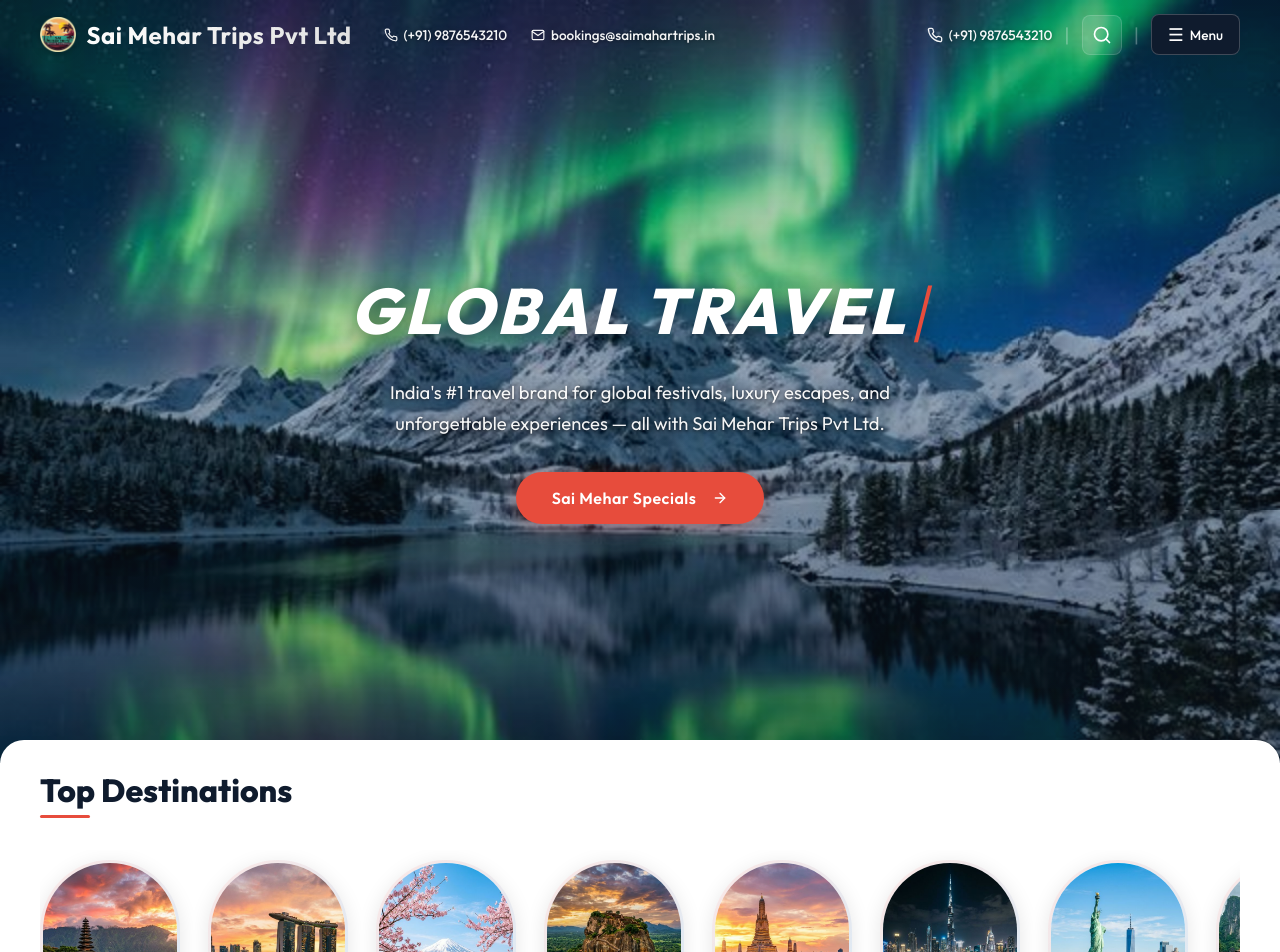
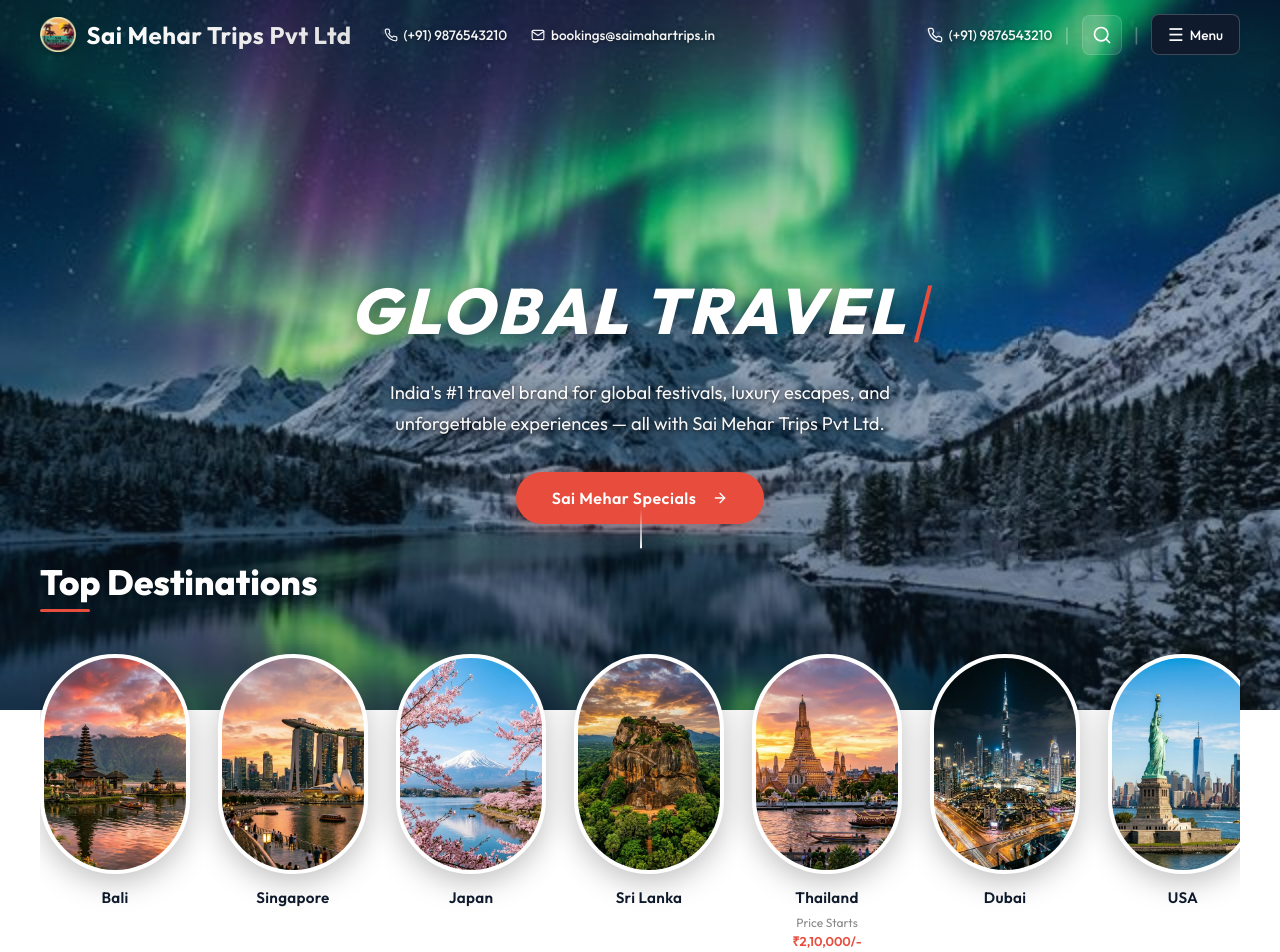
Before and after one commit to Kjeez/sai-mehar-trips, a React (Vite) app: page / in a window 1280 px wide. Shown: the top 952 px of the page. Built offline with nearby package versions, Linux system fonts and the light colour scheme.

Commit message:
Update top destinations layout

```diff
--- a/src/components/Hero.css
+++ b/src/components/Hero.css
@@ -110,7 +110,7 @@
 
 .hero__scroll-indicator {
   position: absolute;
-  bottom: 30px;
+  bottom: 260px;
   left: 50%;
   transform: translateX(-50%);
   z-index: 2;
--- a/src/components/TopDestinations.css
+++ b/src/components/TopDestinations.css
@@ -1,10 +1,20 @@
 .destinations {
-  padding: 30px 0 80px;
-  background: var(--bg-white);
+  padding: 0 0 80px;
+  background: transparent;
   position: relative;
   z-index: 10;
-  margin-top: -60px;
-  border-radius: 24px 24px 0 0;
+  margin-top: -240px; /* Pull into hero section */
+}
+
+.destinations::before {
+  content: '';
+  position: absolute;
+  top: 150px; /* Start white background halfway through the images */
+  left: 0;
+  right: 0;
+  bottom: 0;
+  background: var(--bg-white);
+  z-index: -1;
 }
 
 .destinations__container {
@@ -14,9 +24,9 @@
 }
 
 .destinations__title {
-  font-size: 2rem;
+  font-size: 2.2rem;
   font-weight: 800;
-  color: var(--primary-dark);
+  color: #ffffff; /* White text on dark hero overlay */
   margin-bottom: 40px;
   position: relative;
   display: inline-block;
@@ -63,22 +73,21 @@
 }
 
 .destinations__image-wrapper {
-  width: 140px;
-  height: 180px;
-  border-radius: 80px;
+  width: 150px;
+  height: 220px;
+  border-radius: 100px;
   overflow: hidden;
-  border: 3px solid transparent;
-  background: linear-gradient(white, white) padding-box,
-              linear-gradient(135deg, #e74c3c22, #3498db33) border-box;
-  box-shadow: 0 4px 20px rgba(0, 0, 0, 0.1);
+  border: 4px solid #ffffff;
+  background: #ffffff;
+  box-shadow: 0 8px 30px rgba(0, 0, 0, 0.25);
   transition: all var(--transition-medium);
   position: relative;
 }
 
 .destinations__card:hover .destinations__image-wrapper {
   transform: translateY(-8px);
-  box-shadow: 0 12px 40px rgba(0, 0, 0, 0.18);
-  border: 3px solid var(--primary-accent);
+  box-shadow: 0 12px 40px rgba(0, 0, 0, 0.35);
+  border: 4px solid var(--primary-accent);
 }
 
 .destinations__image {
@@ -106,6 +115,25 @@
   gap: 14px;
   text-decoration: none;
   color: inherit;
+}
+
+.destinations__price-wrap {
+  display: flex;
+  flex-direction: column;
+  align-items: center;
+  gap: 2px;
+  margin-top: -6px;
+}
+
+.destinations__price-label {
+  font-size: 0.75rem;
+  color: #888;
+}
+
+.destinations__price-value {
+  font-size: 0.8rem;
+  color: var(--primary-accent);
+  font-weight: 600;
 }
 
 .destinations__dots {
@@ -139,7 +167,12 @@
 /* Responsive */
 @media (max-width: 768px) {
   .destinations {
-    padding: 40px 0 60px;
+    padding: 0 0 60px;
+    margin-top: -180px;
+  }
+
+  .destinations::before {
+    top: 110px;
   }
 
   .destinations__container {
@@ -156,9 +189,9 @@
   }
 
   .destinations__image-wrapper {
-    width: 110px;
-    height: 145px;
-    border-radius: 60px;
+    width: 120px;
+    height: 160px;
+    border-radius: 80px;
   }
 
   .destinations__name {
--- a/src/components/TopDestinations.tsx
+++ b/src/components/TopDestinations.tsx
@@ -7,6 +7,7 @@
   name: string;
   slug: string;
   image: string;
+  price?: string;
 }
 
 const destinations: Destination[] = [
@@ -14,7 +15,7 @@
   { name: 'Singapore', slug: 'singapore', image: '/images/dest_singapore_1774589168899.png' },
   { name: 'Japan', slug: 'japan', image: '/images/dest_japan_1774589186858.png' },
   { name: 'Sri Lanka', slug: 'srilanka', image: '/images/dest_srilanka_1774589206836.png' },
-  { name: 'Thailand', slug: 'thailand', image: '/images/dest_thailand_1774589225140.png' },
+  { name: 'Thailand', slug: 'thailand', image: '/images/dest_thailand_1774589225140.png', price: '₹2,10,000/-' },
   { name: 'Dubai', slug: 'dubai', image: '/images/dest_dubai_1774589249274.png' },
   { name: 'USA', slug: 'usa', image: '/images/dest_usa_1774589265816.png' },
   { name: 'Vietnam', slug: 'vietnam', image: '/images/dest_vietnam_1774589284358.png' },
@@ -83,6 +84,12 @@
                     />
                   </div>
                   <span className="destinations__name">{dest.name}</span>
+                  {dest.price && (
+                    <div className="destinations__price-wrap">
+                      <span className="destinations__price-label">Price Starts</span>
+                      <span className="destinations__price-value">{dest.price}</span>
+                    </div>
+                  )}
                 </Link>
               </motion.div>
             ))}
```
